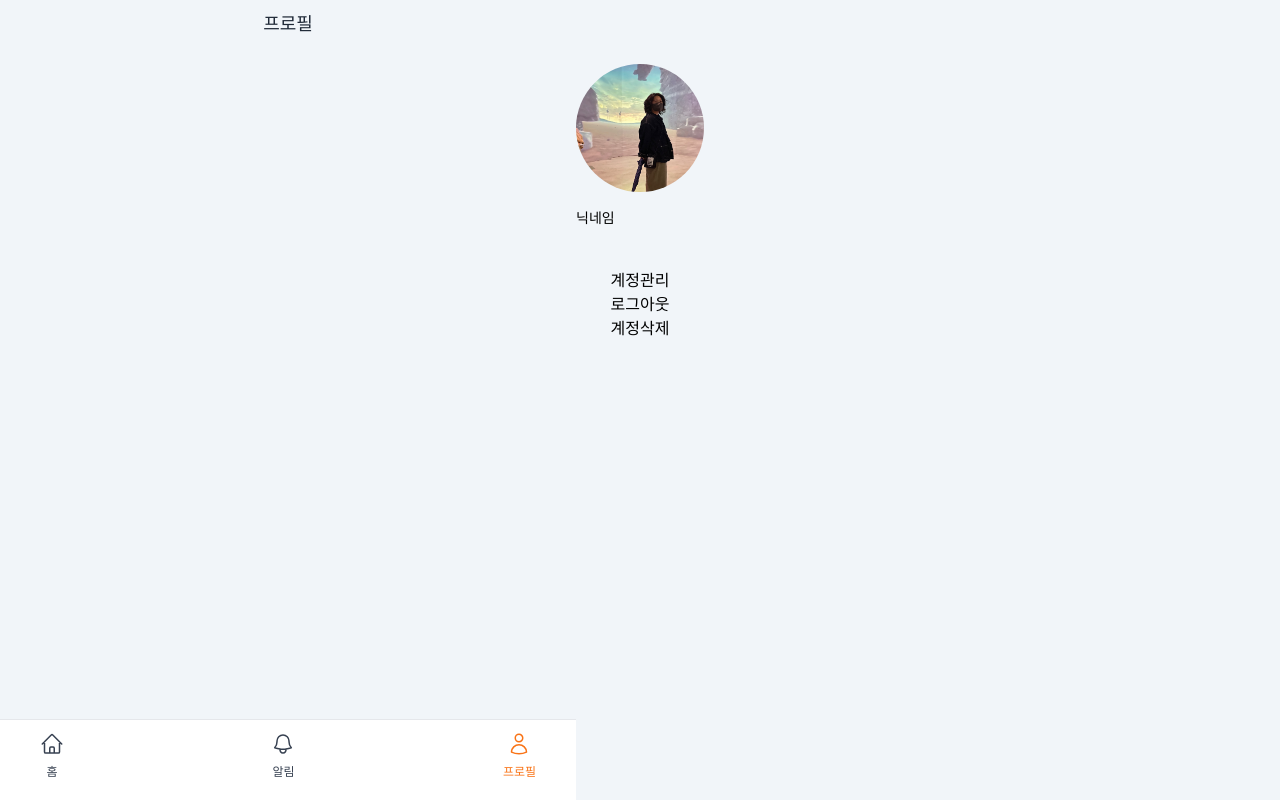
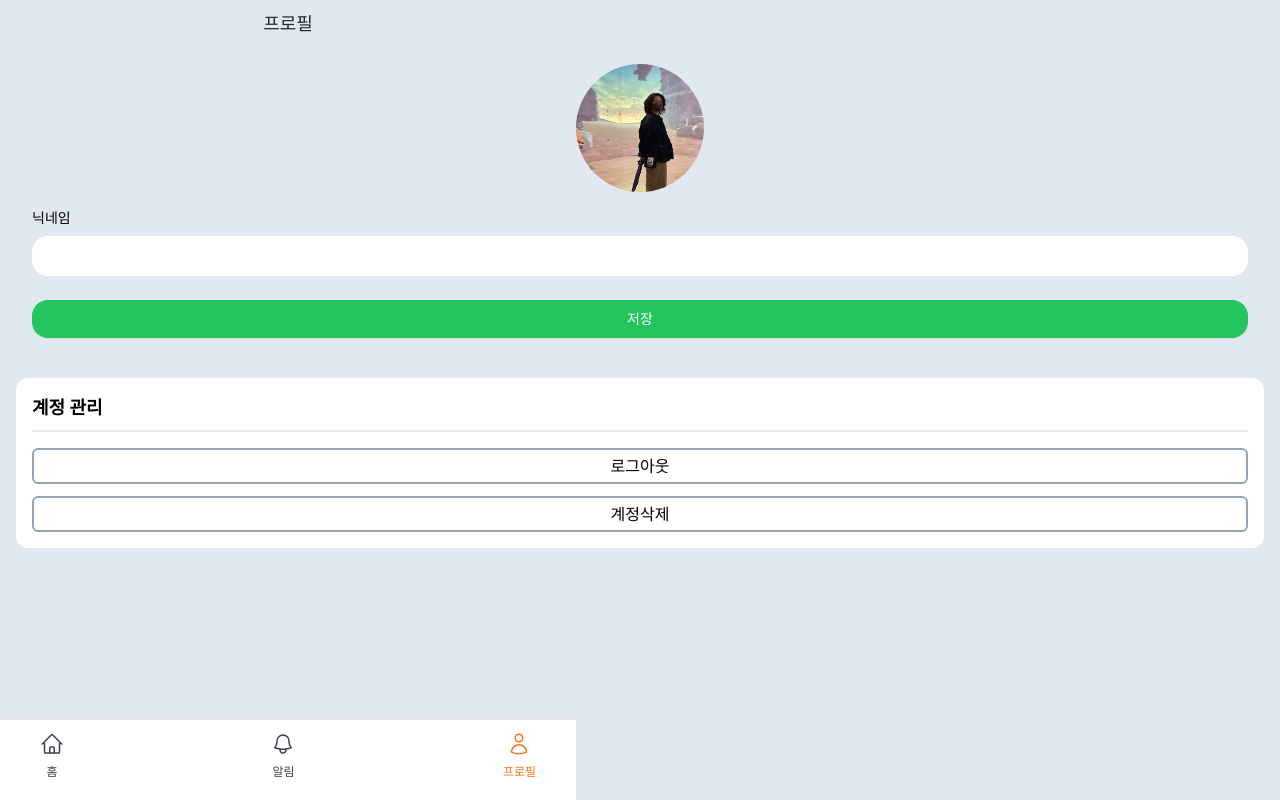
Before and after one commit to HabitPay/frontend, a Next.js app: page /profile in a window 1280 px wide. Built offline with nearby package versions, Linux system fonts and the light colour scheme.

Commit message:
profile page complete#4

```diff
--- a/src/app/components/button.tsx
+++ b/src/app/components/button.tsx
@@ -1,4 +1,4 @@
-import { addClassNames } from "@/libs/client/utils";
+import { addClassNames } from "@/libs/utils";
 
 interface ButtonProps {
   large?: boolean;
@@ -16,7 +16,7 @@ export default function Button({
     <button
       {...rest}
       className={addClassNames(
-        "w-full bg-green-500 hover:bg-green-600 text-white  px-4 border border-transparent rounded-md shadow-sm font-medium focus:ring-2 focus:ring-offset-2 focus:ring-green-500 focus:outline-none",
+        "w-full bg-green-500 hover:bg-green-600 text-white  px-4 border border-transparent rounded-2xl shadow-sm font-medium focus:ring-2 focus:ring-offset-2 focus:ring-green-500 focus:outline-none",
         large ? "py-3 text-base" : "py-2 text-sm "
       )}
     >
--- a/src/app/components/input.tsx
+++ b/src/app/components/input.tsx
@@ -8,15 +8,11 @@ interface InputProps {
 
 export default function Input({ register, type }: InputProps) {
   return (
-    <div>
-      <div className="rounded-md relative flex  items-center shadow-sm">
-        <input
-          id={register?.name}
-          {...register}
-          type={type}
-          className="appearance-none w-full px-3 py-2 border border-gray-300 rounded-md shadow-sm placeholder-gray-400 focus:outline-none focus:ring-green-500 focus:border-green-500"
-        />
-      </div>
-    </div>
+    <input
+      id={register?.name}
+      {...register}
+      type={type}
+      className="appearance-none w-full px-3 py-2 rounded-2xl  placeholder-gray-400 focus:outline-none focus:ring-green-500 focus:border-green-500"
+    />
   );
 }
--- a/src/app/components/layout.tsx
+++ b/src/app/components/layout.tsx
@@ -21,7 +21,7 @@ export default function Layout({
   };
   return (
     <div>
-      <div className="bg-slate-100 w-full h-12 max-w-xl justify-center text-lg px-10 font-medium fixed text-gray-800  top-0 flex items-center">
+      <div className="bg-slate-200 w-full h-12 max-w-xl justify-center text-lg px-10 font-medium fixed text-gray-800  top-0 flex items-center">
         {canGoBack ? (
           <button onClick={onClick} className="absolute left-4">
             <svg
--- a/src/app/globals.css
+++ b/src/app/globals.css
@@ -6,6 +6,12 @@
 /* bg-slate-100 */
 /* rgb(241 245 249); */
 /* #F1F5F9 */
+
+/* light mode default bg color*/
+/* bg-slate-200 */
+/* rgb(226 232 240); */
+/* #e2e8f0 */
+
 
 
 :root {
@@ -24,5 +30,5 @@
 
 body {
   color: rgb(var(--foreground-rgb));
-  background-color: #F1F5F9;
+  background-color: #e2e8f0;
 }
--- a/src/app/on_boarding/page.tsx
+++ b/src/app/on_boarding/page.tsx
@@ -8,7 +8,6 @@ import Input from "../components/input";
 
 interface IForm {
   nickname: string;
-  jkwak: string;
   number: number;
 }
 
@@ -33,7 +32,7 @@ const Page = () => {
         <form className="flex flex-col" onSubmit={handleSubmit(onSubmit)}>
           <div className="flex flex-col">
             <input
-              className="bg-slate-100 border-b-2 border-slate-200 focus:outline-none focus:border-green-500"
+              className="bg-slate-200 border-b-2 border-slate-200 focus:outline-none focus:border-green-500"
               type="text"
               placeholder="닉네임을 입력해주세요."
               {...register("nickname", {
@@ -52,7 +51,6 @@ const Page = () => {
                 },
               })}
             />
-            <input {...register("jkwak")} />
             <span className="mt-1 text-red-500 text-sm">
               {errors?.nickname?.message as string}
             </span>
--- a/src/app/profile/page.tsx
+++ b/src/app/profile/page.tsx
@@ -5,29 +5,41 @@ import Input from "../components/input";
 import profilePic from "../../../public/profilePic.jpeg";
 import Layout from "../components/layout";
 import { useForm } from "react-hook-form";
+import Button from "../components/button";
+
+interface IForm {
+  nickname: string;
+}
 
 const Page = () => {
-  const { register } = useForm();
+  const { register } = useForm<IForm>();
   return (
     <Layout title="프로필" hasTabBar>
-      <div className="flex flex-col items-center w-screen px-10 space-y-10">
-        <form className="flex flex-col items-center space-y-4">
+      <div className="flex flex-col items-center w-screen px-4 space-y-10">
+        <div className="px-4 w-full flex flex-col items-center space-y-4">
           <Image
             className="rounded-full size-32"
             src={profilePic}
             alt="Picture of me"
             placeholder="blur"
           />
-          <div className="flex flex-col w-full space-y-2">
-            <span className="text-sm">닉네임</span>
-            {/* <Input type="text" {...register("nickname")} /> */}
-          </div>
-        </form>
-        <div>
-          <span>계정관리</span>
-          <div className="flex flex-col items-center">
-            <button>로그아웃</button>
-            <button>계정삭제</button>
+          <form className="flex flex-col w-full space-y-6">
+            <div className="flex flex-col w-full space-y-2">
+              <span className="text-sm">닉네임</span>
+              <Input type="text" register={register("nickname")} />
+            </div>
+            <Button text="저장" />
+          </form>
+        </div>
+        <div className="bg-white rounded-xl w-full pt-4 px-4">
+          <div className="text-lg font-bold pb-2">계정 관리</div>
+          <div className="flex flex-col items-center border-t-2 py-4 space-y-3">
+            <button className="w-full py-1 rounded-md border-slate-400 border-2">
+              로그아웃
+            </button>
+            <button className="w-full py-1 rounded-md border-slate-400 border-2">
+              계정삭제
+            </button>
           </div>
         </div>
       </div>
```
